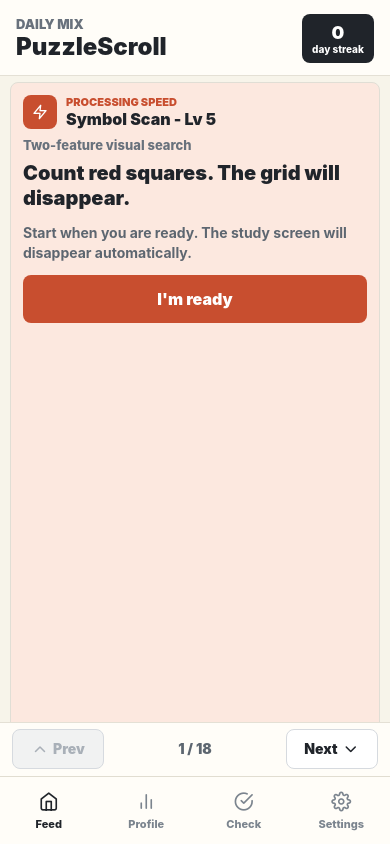
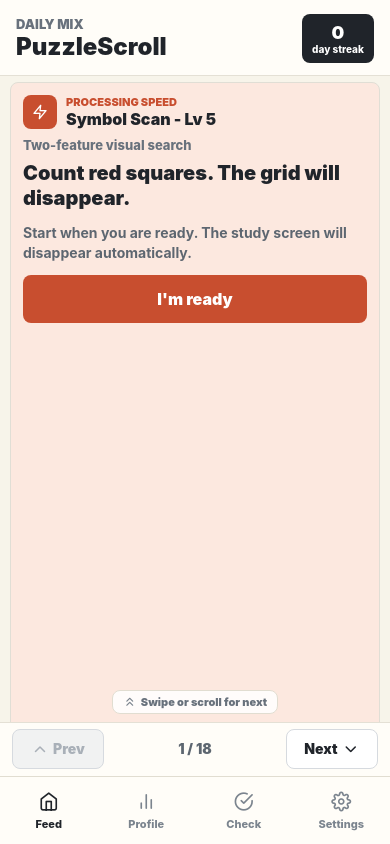
Before and after one commit to MadBonzz/puzzle-scroll, a React Native app: screen / in a window 390 px wide. Built offline with nearby package versions, Linux system fonts and the light colour scheme.

Commit message:
scroll fix

```diff
--- a/App.tsx
+++ b/App.tsx
@@ -1,7 +1,7 @@
 import { Feather } from '@expo/vector-icons';
 import { StatusBar } from 'expo-status-bar';
-import { useEffect, useState } from 'react';
-import { Pressable, ScrollView, StyleSheet, Text, useWindowDimensions, View } from 'react-native';
+import { useEffect, useRef, useState, type ReactNode } from 'react';
+import { PanResponder, Pressable, ScrollView, StyleSheet, Text, useWindowDimensions, View } from 'react-native';
 import { SafeAreaProvider, SafeAreaView } from 'react-native-safe-area-context';
 import { domains, domainIds } from './src/data/domains';
 import { publicDomainSources } from './src/data/sourcePuzzles';
@@ -90,9 +90,9 @@
           <Text style={styles.headerStatLabel}>day streak</Text>
         </View>
       </View>
-      <View style={styles.cardStage}>
+      <SwipePager index={index} total={session.length} onPrevious={goPrevious} onNext={goNext}>
         {current ? <PuzzleCard key={current.id} puzzle={current} height={cardHeight} onAnswered={recordAttempt} /> : null}
-      </View>
+      </SwipePager>
       <PagerControls index={index} total={session.length} onPrevious={goPrevious} onNext={goNext} />
     </View>
   );
@@ -226,10 +226,75 @@
         </View>
         <Text style={styles.headerNote}>1 per domain</Text>
       </View>
-      <View style={styles.cardStage}>
+      <SwipePager index={index} total={battery.length} onPrevious={goPrevious} onNext={goNext}>
         {current ? <PuzzleCard key={current.id} puzzle={current} height={cardHeight} onAnswered={onAnswered} /> : null}
+      </SwipePager>
+      <PagerControls index={index} total={battery.length} onPrevious={goPrevious} onNext={goNext} />
+    </View>
+  );
+}
+
+function SwipePager({
+  index,
+  total,
+  onPrevious,
+  onNext,
+  children
+}: {
+  index: number;
+  total: number;
+  onPrevious: () => void;
+  onNext: () => void;
+  children: ReactNode;
+}) {
+  const lastStepAt = useRef(0);
+  const wheelDelta = useRef(0);
+
+  const step = (direction: 'previous' | 'next') => {
+    if (direction === 'previous' && index <= 0) return;
+    if (direction === 'next' && index >= total - 1) return;
+
+    const now = Date.now();
+    if (now - lastStepAt.current < 620) return;
+    lastStepAt.current = now;
+    wheelDelta.current = 0;
+
+    if (direction === 'previous') onPrevious();
+    else onNext();
+  };
+
+  const panResponder = PanResponder.create({
+    onMoveShouldSetPanResponder: (_, gesture) => {
+      const vertical = Math.abs(gesture.dy);
+      return vertical > 42 && vertical > Math.abs(gesture.dx) * 1.2;
+    },
+    onPanResponderRelease: (_, gesture) => {
+      if (gesture.dy < -58) step('next');
+      if (gesture.dy > 58) step('previous');
+    }
+  });
+
+  const wheelProps = {
+    onWheel: (event: { nativeEvent?: { deltaY?: number; preventDefault?: () => void }; deltaY?: number; preventDefault?: () => void }) => {
+      const deltaY = event.nativeEvent?.deltaY ?? event.deltaY ?? 0;
+      if (Math.abs(deltaY) < 4) return;
+
+      event.preventDefault?.();
+      event.nativeEvent?.preventDefault?.();
+      wheelDelta.current += deltaY;
+
+      if (Math.abs(wheelDelta.current) < 80) return;
+      step(wheelDelta.current > 0 ? 'next' : 'previous');
+    }
+  };
+
+  return (
+    <View style={styles.cardStage} {...panResponder.panHandlers} {...(wheelProps as object)}>
+      <View style={styles.swipeSurface}>{children}</View>
+      <View pointerEvents="none" style={styles.swipeHint}>
+        <Feather name="chevrons-up" size={14} color="#7B848E" />
+        <Text style={styles.swipeHintText}>Swipe or scroll for next</Text>
       </View>
-      <PagerControls index={index} total={battery.length} onPrevious={goPrevious} onNext={goNext} />
     </View>
   );
 }
@@ -408,7 +473,30 @@
     flex: 1
   },
   cardStage: {
+    flex: 1,
+    overflow: 'hidden'
+  },
+  swipeSurface: {
     flex: 1
+  },
+  swipeHint: {
+    position: 'absolute',
+    bottom: 8,
+    alignSelf: 'center',
+    minHeight: 24,
+    borderRadius: 8,
+    paddingHorizontal: 10,
+    backgroundColor: 'rgba(255,255,255,0.86)',
+    borderWidth: 1,
+    borderColor: '#E1DDD1',
+    flexDirection: 'row',
+    alignItems: 'center',
+    gap: 4
+  },
+  swipeHintText: {
+    color: '#68717C',
+    fontWeight: '900',
+    fontSize: 11
   },
   pager: {
     minHeight: 54,
```
